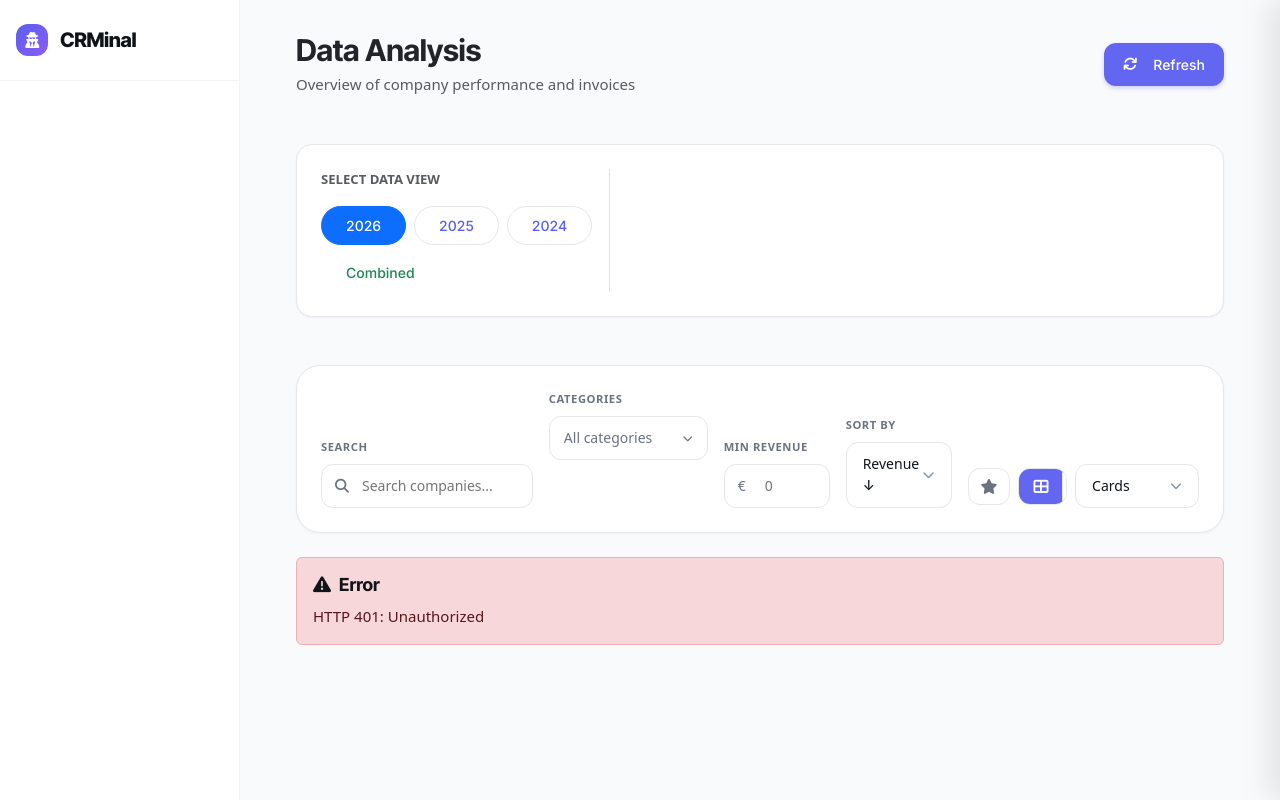
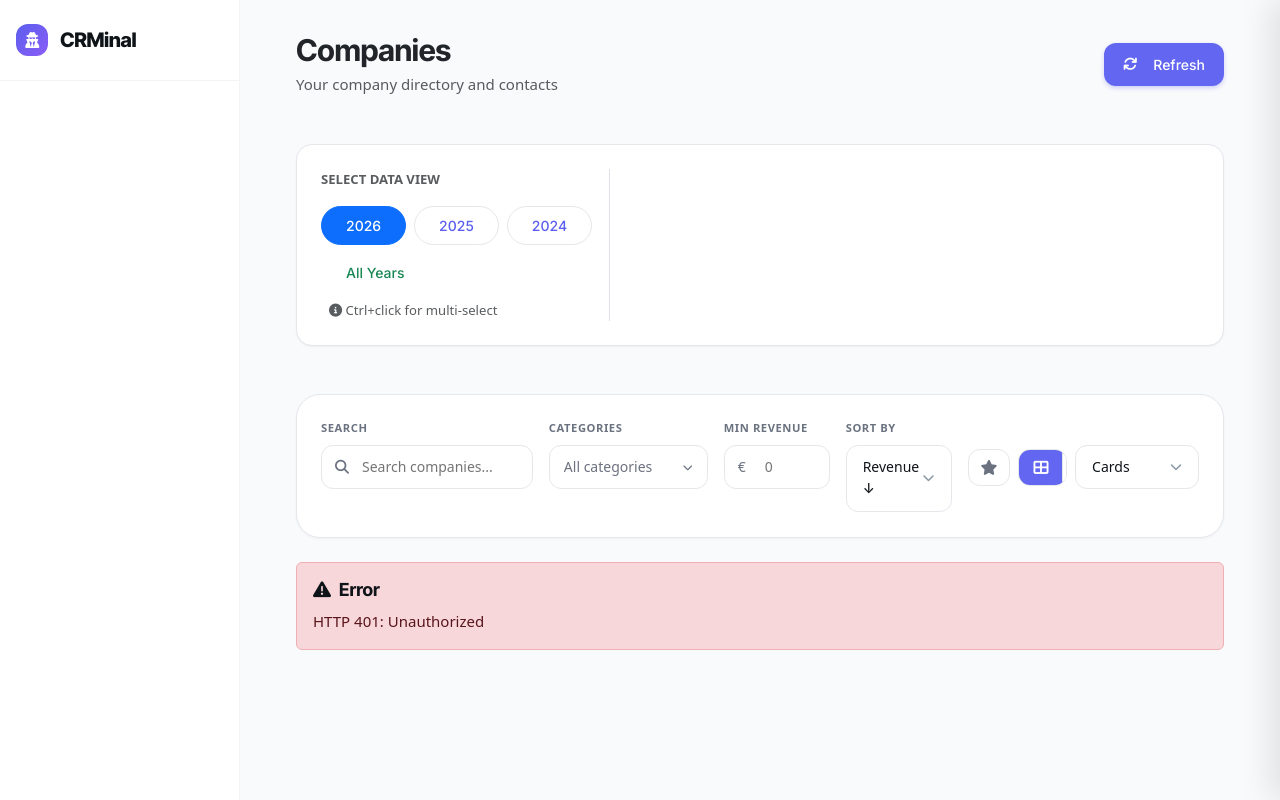
Before and after one commit to hendrik-brandlapp/MOTHERSHIP_PROSPECTING, a Flask app: template templates/data.html in a window 1280 px wide. Run offline with Flask 3, Linux system fonts and the light colour scheme; the template is opened without the code that fills it, so the values that code supplies are empty; some libraries are stand-ins or nearby versions.

Commit message:
Sales profile improvements: hide financials, multi-year select, public_name
- Hide revenue/invoice stats for sales profiles (admin only)
- Change page title from Data Analysis to Companies
- Use public_name instead of name for company display
- Add Customer Since date to detail sidepanel
- Enable multi-select for years with Ctrl/Cmd+click
- Fix categories dropdown alignment (align-items: start)

Co-Authored-By: Claude Opus 4.5 <noreply@anthropic.com>

```diff
--- a/templates/data.html
+++ b/templates/data.html
@@ -1,6 +1,6 @@
 {% extends "base.html" %}
 
-{% block title %}Data Analysis - DOUANO{% endblock %}
+{% block title %}Companies - CRMinal{% endblock %}
 
 {% block content %}
 <div class="container-fluid px-4">
@@ -8,8 +8,8 @@
         <div class="col-12">
             <div class="d-flex justify-content-between align-items-center mb-5">
                 <div>
-                    <h2 class="fw-bold text-dark mb-1">Data Analysis</h2>
-                    <p class="text-muted mb-0">Overview of company performance and invoices</p>
+                    <h2 class="fw-bold text-dark mb-1">Companies</h2>
+                    <p class="text-muted mb-0">Your company directory and contacts</p>
                 </div>
                 <div class="d-flex gap-2">
                     {% if session.user_role == 'admin' %}
@@ -46,19 +46,20 @@
                     <div class="row align-items-center">
                     <div class="col-md-4 border-end">
                         <label class="text-uppercase text-muted small fw-bold mb-3 d-block">Select Data View</label>
-                            <div class="d-flex gap-2 flex-wrap">
-                            <button class="btn btn-outline-primary year-tag active rounded-pill px-4" data-year="2026" onclick="changeYear('2026')">
+                            <div class="d-flex gap-2 flex-wrap align-items-center">
+                            <button class="btn btn-outline-primary year-tag active rounded-pill px-4" data-year="2026" onclick="changeYear('2026', event)">
                                 2026
                                 </button>
-                            <button class="btn btn-outline-primary year-tag rounded-pill px-4" data-year="2025" onclick="changeYear('2025')">
+                            <button class="btn btn-outline-primary year-tag rounded-pill px-4" data-year="2025" onclick="changeYear('2025', event)">
                                 2025
                                 </button>
-                            <button class="btn btn-outline-primary year-tag rounded-pill px-4" data-year="2024" onclick="changeYear('2024')">
+                            <button class="btn btn-outline-primary year-tag rounded-pill px-4" data-year="2024" onclick="changeYear('2024', event)">
                                 2024
                                 </button>
-                            <button class="btn btn-outline-success year-tag rounded-pill px-4" data-year="combined" onclick="changeYear('combined')">
-                                Combined
+                            <button class="btn btn-outline-success year-tag rounded-pill px-4" data-year="combined" onclick="changeYear('combined', event)">
+                                All Years
                                 </button>
+                            <small class="text-muted ms-2" title="Hold Ctrl/Cmd to select multiple years"><i class="fas fa-info-circle"></i> Ctrl+click for multi-select</small>
                             </div>
                         </div>
                     <div class="col-md-8 ps-md-5">
@@ -69,6 +70,7 @@
                                     <small class="text-muted fw-bold text-uppercase">Companies</small>
                                     </div>
                                 </div>
+                                {% if session.user_role == 'admin' %}
                                 <div class="col-md-3">
                                     <div class="text-center">
                                     <div class="h3 fw-bold text-success mb-1" id="stat-total-revenue">-</div>
@@ -87,6 +89,7 @@
                                     <small class="text-muted fw-bold text-uppercase">Avg/Company</small>
                                     </div>
                                 </div>
+                                {% endif %}
                             </div>
 
                             <!-- Year Breakdown for Combined View -->
@@ -587,7 +590,7 @@
         display: grid;
         grid-template-columns: 2fr 1.5fr 1fr 1fr auto;
         gap: 1rem;
-        align-items: end;
+        align-items: start;
     }
 
     @media (max-width: 1200px) {
@@ -855,6 +858,13 @@
     }
 
     /* Selected Tags */
+    .selected-tags {
+        display: flex;
+        flex-wrap: wrap;
+        gap: 0.375rem;
+        min-height: 0;
+    }
+
     .selected-tag {
         display: inline-flex;
         align-items: center;
@@ -1091,7 +1101,8 @@
 let allCompanies = [];
 let filteredCompanies = [];
 let currentViewMode = 'cards';
-let currentYear = '2026';
+let selectedYears = ['2026']; // Multi-select years
+let currentYear = '2026'; // Computed from selectedYears for API compatibility
 let categoryStates = {}; // Track category filter states: 'included', 'excluded', or null (removed)
 let showOnlyMajorRetailers = false; // Filter for major retailers
 
@@ -1283,13 +1294,47 @@ function checkUrlForCompany() {
     }
 }
 
-async function changeYear(year) {
-    currentYear = year;
-
-    // Update active button
+async function changeYear(year, event) {
+    // If it's the 'combined' option, select all years
+    if (year === 'combined') {
+        selectedYears = ['2024', '2025', '2026'];
+    } else {
+        // Multi-select with Ctrl/Cmd click, otherwise single select
+        const isMultiSelect = event && (event.ctrlKey || event.metaKey);
+
+        if (isMultiSelect) {
+            // Toggle year in selection
+            const index = selectedYears.indexOf(year);
+            if (index > -1) {
+                // Remove if already selected (but keep at least one)
+                if (selectedYears.length > 1) {
+                    selectedYears.splice(index, 1);
+                }
+            } else {
+                selectedYears.push(year);
+            }
+        } else {
+            // Single select
+            selectedYears = [year];
+        }
+    }
+
+    // Sort years for consistent display
+    selectedYears.sort();
+
+    // Compute currentYear for API: use 'combined' if multiple years, otherwise single year
+    currentYear = selectedYears.length > 1 ? 'combined' : selectedYears[0];
+
+    // Update active buttons
     document.querySelectorAll('.year-tag').forEach(btn => {
         btn.classList.remove('active');
-        if (btn.dataset.year === year) {
+        const btnYear = btn.dataset.year;
+        if (btnYear === 'combined') {
+            // Combined is active when all 3 years are selected
+            if (selectedYears.length === 3 && selectedYears.includes('2024') && selectedYears.includes('2025') && selectedYears.includes('2026')) {
+                btn.classList.add('active');
+            }
+        } else if (selectedYears.includes(btnYear)) {
             btn.classList.add('active');
         }
     });
@@ -1297,7 +1342,13 @@ async function changeYear(year) {
     // Update current year display
     const currentYearSpan = document.getElementById('current-year');
     if (currentYearSpan) {
-        currentYearSpan.textContent = year === 'combined' ? '2024-2026' : year;
+        if (selectedYears.length === 3) {
+            currentYearSpan.textContent = '2024-2026';
+        } else if (selectedYears.length > 1) {
+            currentYearSpan.textContent = selectedYears.join(', ');
+        } else {
+            currentYearSpan.textContent = selectedYears[0];
+        }
     }
 
     loadData();
@@ -2133,10 +2184,12 @@ function displayCardsView() {
         const phone = company.phone || '';
         const cleanPhone = phone.replace(/\s+/g, '').replace(/[^\d+]/g, '');
 
+        const displayName = company.public_name || company.name;
+
         card.innerHTML = `
             <div class="company-card-modern h-100" data-company-id="${company.id}">
                 <div class="company-header">
-                    <h5 class="company-name">${escapeHtml(company.name)}</h5>
+                    <h5 class="company-name">${escapeHtml(displayName)}</h5>
                     ${company.customer_status ? `<span class="badge badge-soft-${getStatusColor(company.customer_status)}">${escapeHtml(company.customer_status)}</span>` : ''}
                 </div>
 
@@ -2158,10 +2211,10 @@ function displayCardsView() {
                     <button class="action-btn whatsapp" title="WhatsApp" onclick="event.stopPropagation(); whatsappCompany('${escapeHtml(cleanPhone)}')" ${!phone ? 'disabled' : ''}>
                         <i class="fab fa-whatsapp"></i>
                     </button>
-                    <button class="action-btn" title="Add to Trip" onclick="event.stopPropagation(); addToTrip(${company.id}, '${escapeHtml(company.name)}')">
+                    <button class="action-btn" title="Add to Trip" onclick="event.stopPropagation(); addToTrip(${company.id}, '${escapeHtml(displayName)}')">
                         <i class="fas fa-route"></i>
                     </button>
-                    <button class="action-btn" title="Create Task" onclick="event.stopPropagation(); createTask(${company.id}, '${escapeHtml(company.name)}')">
+                    <button class="action-btn" title="Create Task" onclick="event.stopPropagation(); createTask(${company.id}, '${escapeHtml(displayName)}')">
                         <i class="fas fa-tasks"></i>
                     </button>
                     <button class="action-btn primary" onclick="showCompanyDetails(${company.id})">
@@ -2247,7 +2300,8 @@ function showCompanyDetails(companyId) {
     const company = allCompanies.find(c => c.id === companyId);
     if (!company) return;
 
-    document.getElementById('companyModalTitle').textContent = company.name;
+    const displayName = company.public_name || company.name;
+    document.getElementById('companyModalTitle').textContent = displayName;
 
     // Parse JSON fields if they're strings
     if (typeof company.company_categories === 'string') {
@@ -2311,6 +2365,11 @@ function showCompanyDetails(companyId) {
     const cleanPhone = phone.replace(/\s+/g, '').replace(/[^\d+]/g, '');
 
     const modalBody = document.getElementById('companyModalBody');
+    // Format customer_since date
+    const customerSinceFormatted = company.customer_since
+        ? new Date(company.customer_since).toLocaleDateString('nl-BE', {day: 'numeric', month: 'long', year: 'numeric'})
+        : null;
+
     modalBody.innerHTML = `
         <div class="sidepanel-content">
             <!-- Company Header -->
@@ -2318,7 +2377,8 @@ function showCompanyDetails(companyId) {
                 <div class="company-avatar">
                     <i class="fas fa-building"></i>
                 </div>
-                <h2 class="h4 mb-1 fw-bold text-dark">${escapeHtml(company.name)}</h2>
+                <h2 class="h4 mb-1 fw-bold text-dark">${escapeHtml(displayName)}</h2>
+                ${customerSinceFormatted ? `<div class="text-muted small mb-2"><i class="fas fa-calendar-check me-1"></i>Customer since ${customerSinceFormatted}</div>` : ''}
                 <div class="d-flex justify-content-center gap-2 text-muted small mb-3">
                     ${company.vat_number ? `<span><i class="fas fa-hashtag me-1"></i>${escapeHtml(company.vat_number)}</span>` : ''}
                     ${invoiceAddress.city ? `<span><i class="fas fa-map-marker-alt me-1"></i>${escapeHtml(invoiceAddress.city)}</span>` : ''}
```
